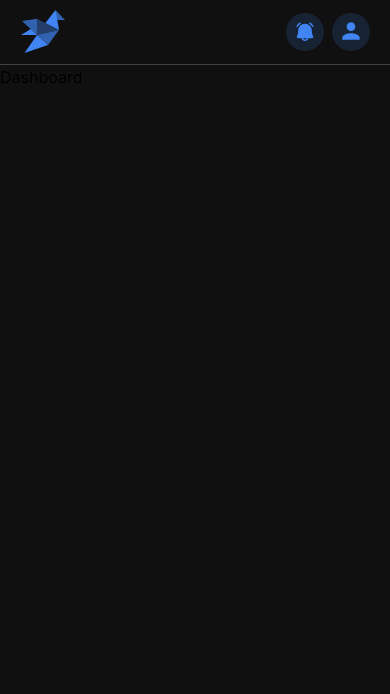
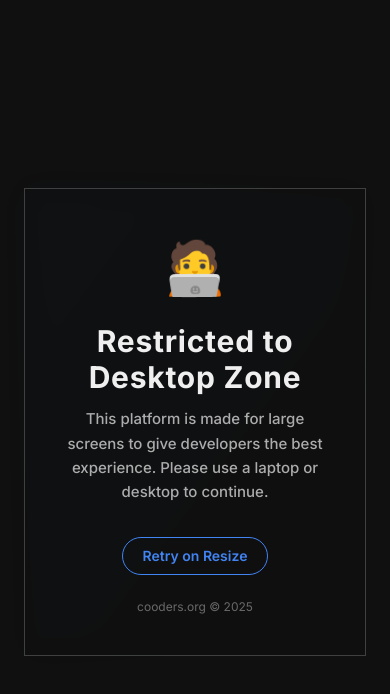
Before and after one commit to chuchra-himanshu/ui.cooders.org, a React (Vite) app: page / in a window 390 px wide. Shown: the top 694 px of the page. Built offline with nearby package versions, Linux system fonts and the light colour scheme.

Commit message:
Design DeviceBlocker Component under UI Components

```diff
--- /dev/null
+++ b/src/components/DeviceBlocker.tsx
@@ -0,0 +1,30 @@
+import React from "react";
+
+const DeviceBlocker: React.FC = () => {
+  return (
+    <div className="fixed inset-0 z-[9999] bg-background-primary backdrop-blur-xl flex items-center justify-center p-6">
+      <div className="relative max-w-lg w-full px-8 py-10 border border-border-primary bg-background-primary/70 backdrop-blur-lg text-center animate-fade-in">
+        <div className="absolute -inset-1 bg-gradient-to-br from-[#4184f3]/10 to-transparent blur-lg opacity-20 -z-10" />
+        <div className="text-[52px] mb-4">🧑‍💻</div>
+        <h1 className="text-3xl font-bold text-text-primary tracking-wide mb-3">
+          Restricted to Desktop Zone
+        </h1>
+        <p className="text-text-primary/70 leading-relaxed text-[15px] font-medium mb-6">
+          This platform is made for large screens to give developers the best
+          experience. Please use a laptop or desktop to continue.
+        </p>
+        <button
+          className="mt-2 px-5 py-2 text-sm font-semibold text-accent border border-accent rounded-full cursor-pointer hover:bg-accent/10 transition-colors duration-300"
+          onClick={() => window.location.reload()}
+        >
+          Retry on Resize
+        </button>
+        <p className="text-xs text-text-primary/40 mt-6">
+          cooders.org © {new Date().getFullYear()}
+        </p>
+      </div>
+    </div>
+  );
+};
+
+export default DeviceBlocker;
--- a/src/components/Header.tsx
+++ b/src/components/Header.tsx
@@ -4,7 +4,7 @@ import { PiBellRingingFill } from "react-icons/pi";
 
 const Header: React.FC = () => {
   return (
-    <header className="h-[72px] border-b border-b-border-primary flex items-center justify-between px-5">
+    <header className="h-[80px] border-b border-b-border-primary flex items-center justify-between px-5">
       <Logo />
       <section className="flex items-center gap-2">
         <IconButton
--- a/src/components/Sidebar.tsx
+++ b/src/components/Sidebar.tsx
@@ -15,7 +15,7 @@ const Sidebar: React.FC = () => {
   const handleItemClick = (path: string) => navigate(path);
 
   return (
-    <section className="h-full hidden md:block w-[50px] lg:w-[220px] border-r border-border-primary transition-[width] duration-300 ease-in-out">
+    <section className="h-full hidden md:block w-[220px] border-r border-border-primary transition-[width] duration-300 ease-in-out">
       {SIDEBAR.SIDEBAR_FIELDS.map((item) => (
         <SidebarItem
           key={item.slug}
--- a/src/components/index.ts
+++ b/src/components/index.ts
@@ -1,5 +1,6 @@
 import Header from "./Header";
 import Footer from "./Footer";
 import Sidebar from "./Sidebar";
+import DeviceBlocker from "./DeviceBlocker";
 
-export { Header, Footer, Sidebar };
+export { Header, Footer, Sidebar, DeviceBlocker };
--- a/src/elements/Logo.tsx
+++ b/src/elements/Logo.tsx
@@ -22,7 +22,7 @@ const Logo: React.FC = () => {
 
   return (
     <motion.svg
-      className="w-[46px] h-[46px] fill-accent cursor-pointer z-50"
+      className="w-[48px] h-[48px] fill-accent cursor-pointer z-50"
       xmlns="http://www.w3.org/2000/svg"
       viewBox="0 0 46 46"
       onClick={handleClick}
--- a/src/elements/SidebarItem.tsx
+++ b/src/elements/SidebarItem.tsx
@@ -9,7 +9,7 @@ const SidebarItem: React.FC<SidebarItemProps> = ({
   const baseClasses =
     "flex items-center h-[50px] transition-colors cursor-pointer px-[13.5px]";
   const textClasses =
-    "text-[18px] font-medium ml-3 max-w-0 lg:max-w-[200px] overflow-hidden opacity-0 lg:opacity-100 transition-[max-width,opacity] duration-300 ease-in-out whitespace-nowrap";
+    "text-[18px] font-medium ml-3 :max-w-[200px] overflow-hidden opacity-100 transition-[max-width,opacity] duration-300 ease-in-out whitespace-nowrap";
   const iconClasses = `h-[22px] w-[22px] shrink-0 ${
     isSelected ? "text-accent" : ""
   }`;
--- a/src/layouts/StudioLayout.tsx
+++ b/src/layouts/StudioLayout.tsx
@@ -1,8 +1,22 @@
-import React from "react";
+import React, { useEffect, useState } from "react";
 import { Outlet } from "react-router-dom";
-import { Footer, Header, Sidebar } from "../components";
+import { DeviceBlocker, Footer, Header, Sidebar } from "../components";
 
 const StudioLayout: React.FC = () => {
+  const [isMobileOrTablet, setIsMobileOrTablet] = useState<boolean>(false);
+
+  useEffect(() => {
+    const checkDevice = () => {
+      setIsMobileOrTablet(window.innerWidth < 1024);
+    };
+
+    checkDevice();
+    window.addEventListener("resize", checkDevice);
+
+    return () => window.removeEventListener("resize", checkDevice);
+  }, []);
+
+  if (!isMobileOrTablet)
     return (
       <section className="h-screen bg-background-primary flex flex-col justify-between">
         <Header />
@@ -13,6 +27,8 @@ const StudioLayout: React.FC = () => {
         <Footer />
       </section>
     );
+
+  return <DeviceBlocker />;
 };
 
 export default StudioLayout;
```
Lines whose indentation alone changed are shown as unchanged.
